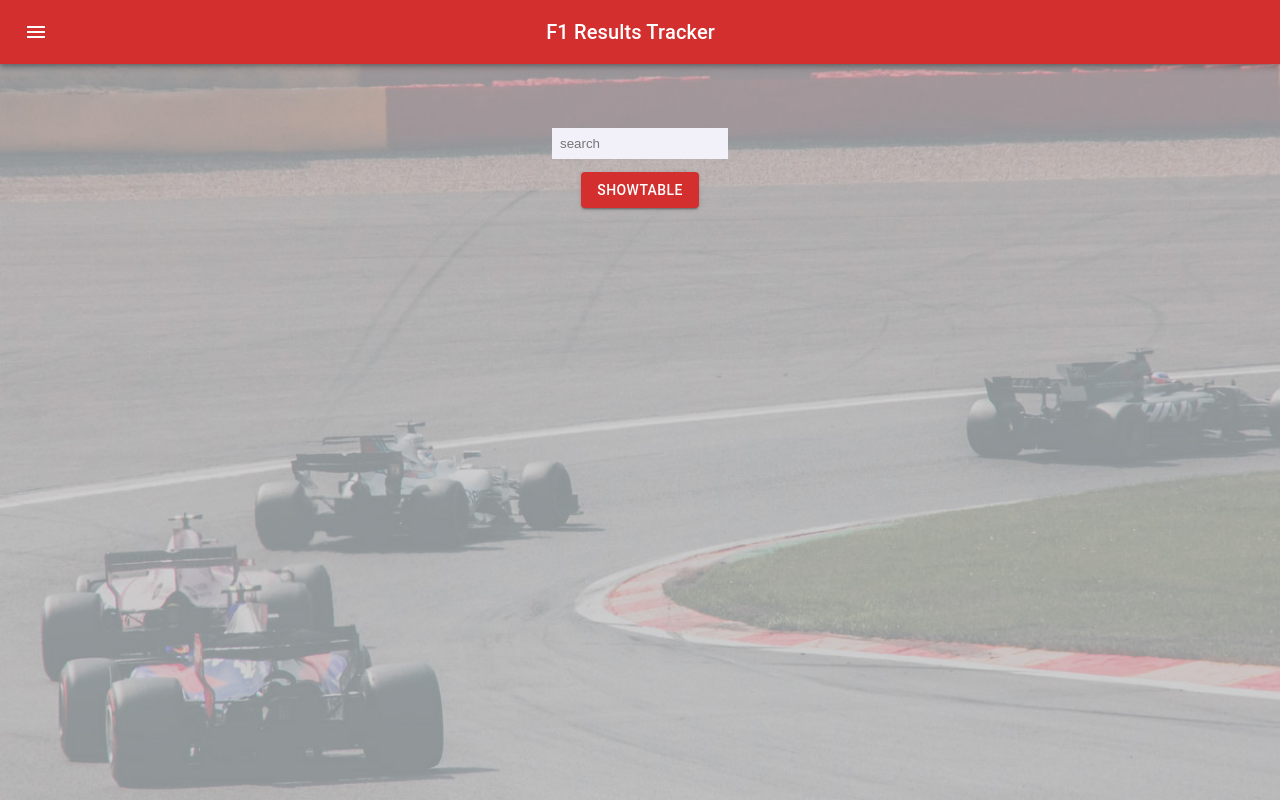
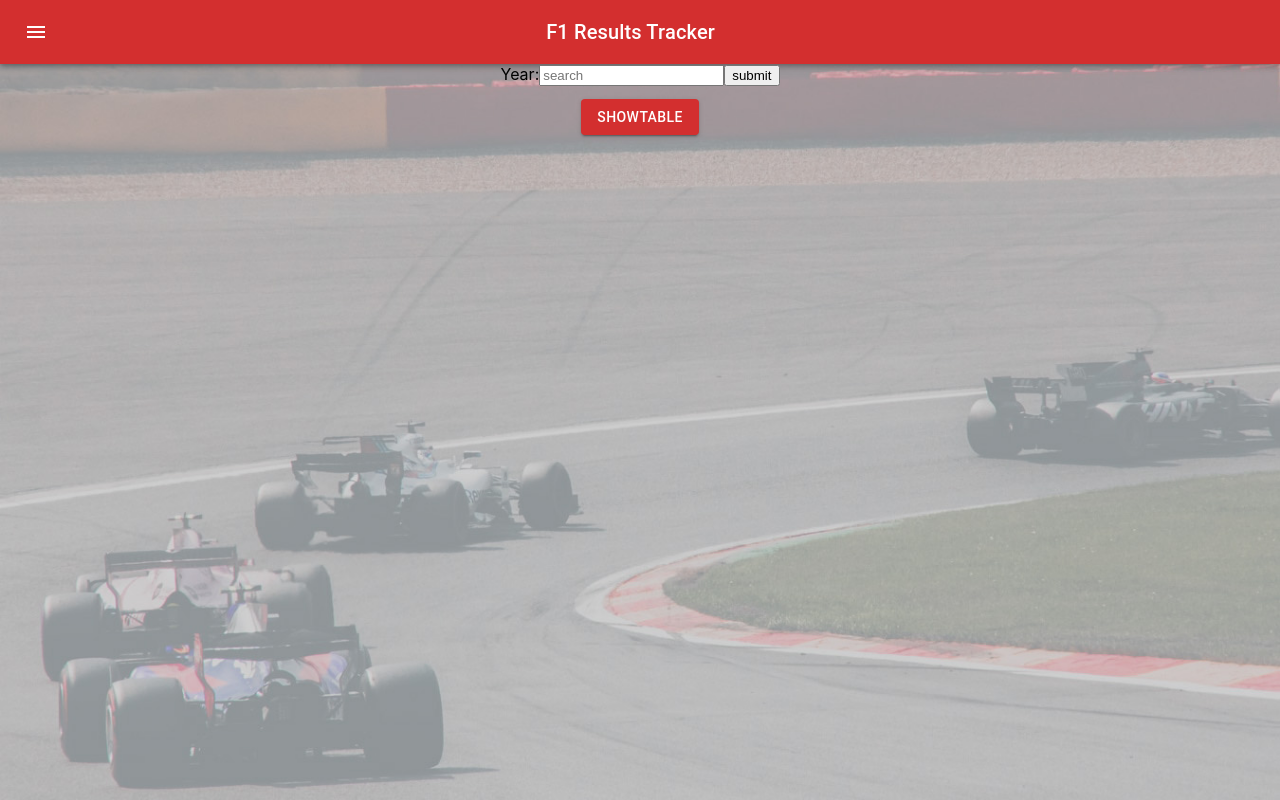
Before and after one commit to AndyHarrison146/f1-App, a React (Create React App) app: page / in a window 1280 px wide. Built offline with nearby package versions, Linux system fonts and the light colour scheme.

Commit message:
changes when very tired

```diff
--- a/src/App.js
+++ b/src/App.js
@@ -9,8 +9,9 @@ import SearchBar from "./components/SearchBar"
 import {Button} from '@material-ui/core'
 
 
-function App() {
+function App(props) {
   const [showTable, setShowTable] = useState(false);
+
   return (
     <ThemeProvider theme={theme}>
       <div className="App" style={{backgroundImage: `url(${background})`}}>
--- a/src/components/SearchBar.js
+++ b/src/components/SearchBar.js
@@ -1,9 +1,9 @@
 
-import React, { useState }from 'react'
+import React, { useState } from 'react'
 
 
-const SearchBar = () => {
- const [query, setQuery] = useState();
+const SearchBar = ({parentCallback}) => {
+  const [query, setQuery] = useState("");
 
   // const handleSubmit = (e) => {
   //   setQuery(e.target.value)
@@ -19,20 +19,37 @@ const SearchBar = () => {
 
   // }
 
+
   const handleSubmit = (event) => {
-    if(event.key === 'Enter') {
+
       event.preventDefault();
-      setQuery(event.target.value)
-    }
-    console.log(query)
-  }
+      console.log(query)
+      // alert(`submitting Year ${query}`)
 
-  const BarStyling = {width:"10rem",background:"#F2F1F9", border:"none", padding:"0.5rem", marginTop: "5%"};
+    // if(event.key === 'Enter') {
+    //   setQuery(event.target.value)
+    //   setTimeout(5000)
+    //   console.log(query)
+    // }
+
+
+   }
+
+//  const BarStyling = { width: "10rem", background: "#F2F1F9", border: "none", padding: "0.5rem", marginTop: "5%" };
+
   return (
-    <form >
-      <input style={BarStyling} type="text" placeholder={"search"} onKeyDown={handleSubmit}
-     />
+    <form onSubmit={handleSubmit}>
+      <label>
+        Year:
+        <input  type="text" placeholder={"search"} value={query} onChange={e => setQuery(e.target.value)}/>
+      </label>
+      <input type="submit" value={"submit"} />
     </form>
+    // <form >
+    //   <input style={BarStyling} type="text" placeholder={"search"} onKeyDown={handleSubmit}
+    //  />
+    // </form>
+    //style={BarStyling}
   );
 }
 
--- a/src/components/Year.js
+++ b/src/components/Year.js
@@ -52,20 +52,20 @@ const StyledTableRow = withStyles((theme) => ({
 function Year() {
   const classes = useStyles();
   const [data, setData] = useState();
-  const year = 2009;
+  const year = 2019;
 
 
 
   useEffect(() => {
-    const f1Url = `http://ergast.com/api/f1/${query}/results.json?limit=1000`;
+    const f1Url = `http://ergast.com/api/f1/${year}/results.json?limit=1000`;
     axios.get(f1Url)
     .then(res => {
       const races = res.data.MRData.RaceTable.Races;
       setData(races)
     })
+
+
   }, [year])
-
-  console.log(query)
 
   return (
     <TableContainer className={classes.paper} component={Paper} >
```
